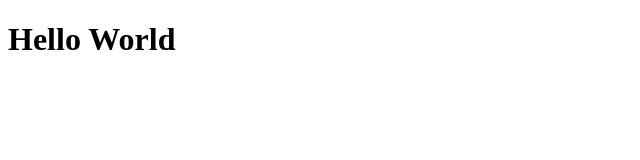
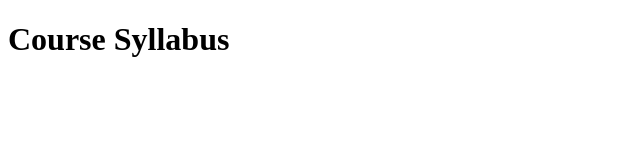
Before and after one commit to tchaidez/CourseSyllabus, a plain HTML site: page index.html in a window 1280 px wide. Shown: the whole page, without its empty margins (0-640 px from the left). Drawn offline with Linux system fonts and the light colour scheme.

Commit message:
Hopefully finished course syllabus

```diff
--- a/index.html
+++ b/index.html
@@ -3,7 +3,9 @@
 
 <body>
 
-<h1>Hello World</h1>
+<h1>Course Syllabus</h1>
+
+
 
 </body>
 </html>
```
